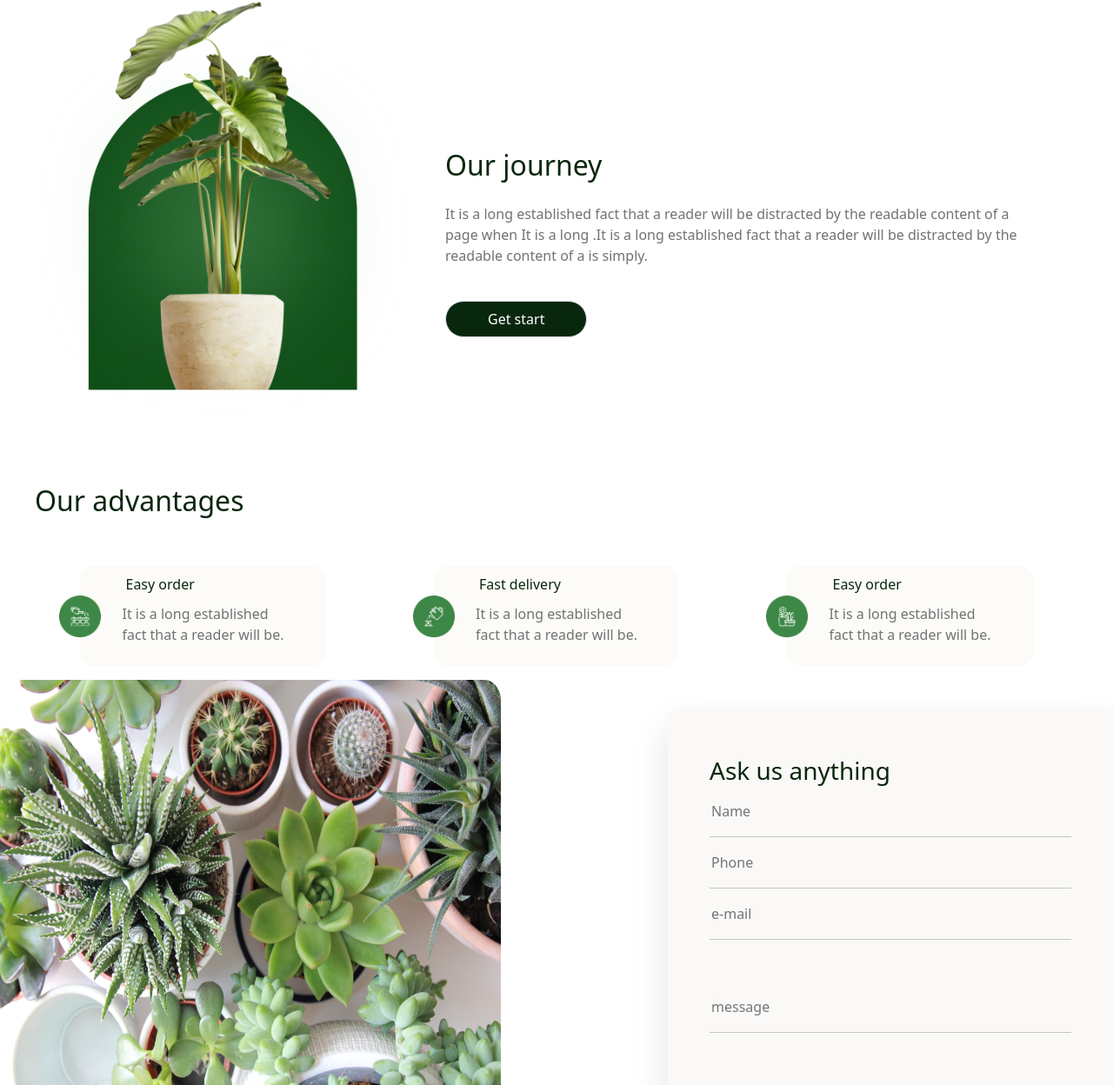
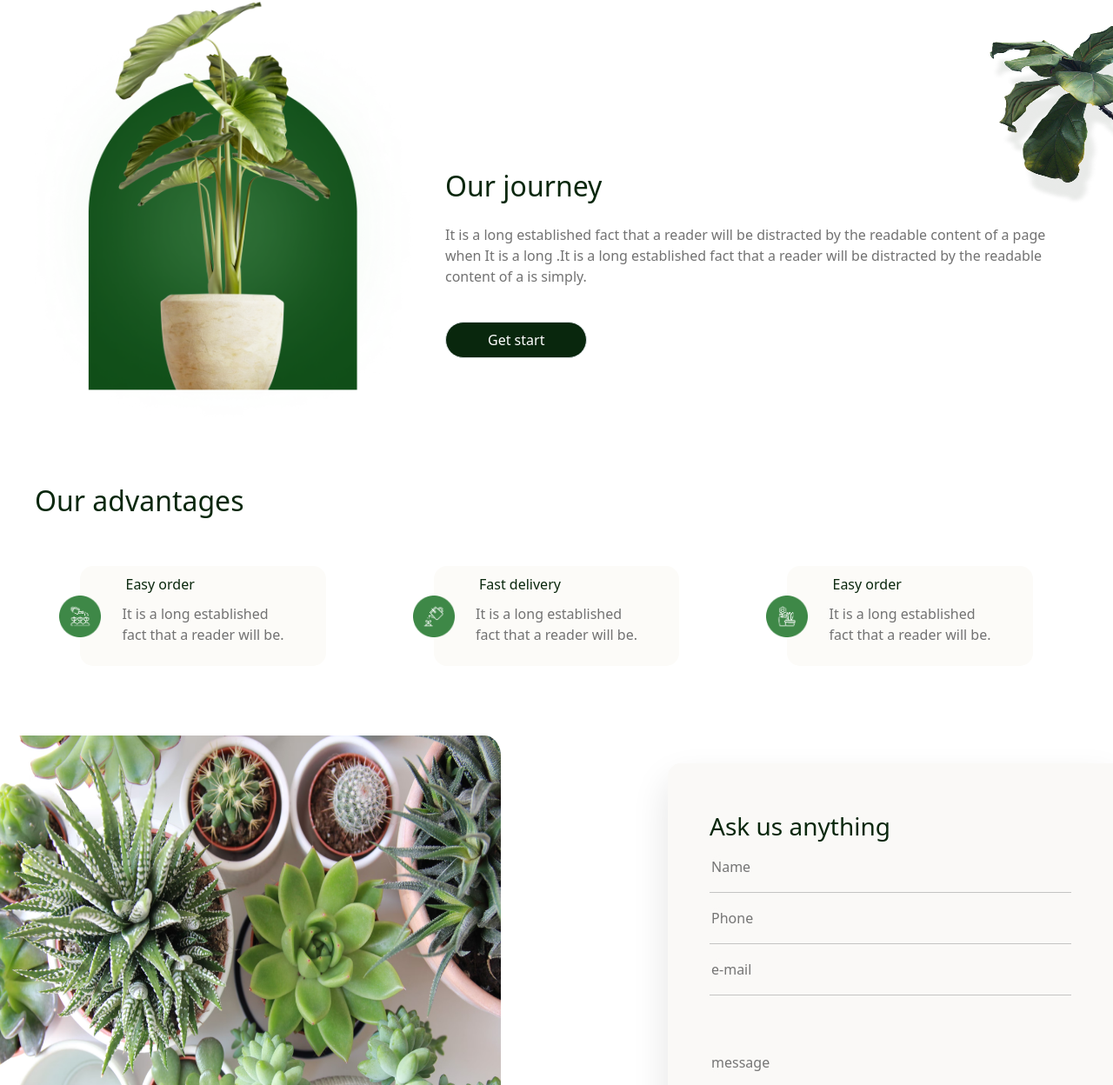
Before and after one commit to rohit-itobuz/seo-plant-page, a plain HTML site: page index.html in a window 1280 px wide. Shown: the part 1294-2542 px from the top of the page at 87% size. Drawn offline with nearby package versions, Linux system fonts and the light colour scheme.

Commit message:
add leaf

```diff
--- a/css/style.css
+++ b/css/style.css
@@ -69,6 +69,13 @@ body {
 
 .plant-collection img {
   width: 18rem;
+}
+
+.journey-leaf {
+  width: 12rem !important;
+  height: 15rem;
+  right: 0rem;
+  display: none;
 }
 
 .journey img {
@@ -229,6 +236,10 @@ input {
     height: 28rem;
   }
 
+  .ask-us {
+    margin-top: 5rem;
+  }
+
   .ask-us form {
     height: 24rem;
     width: 25rem;
@@ -286,6 +297,11 @@ input {
 
   .hero-right {
     height: 31rem;
+  }
+
+  .journey-leaf {
+    display: inline;
+    right: 0rem;
   }
 
   .journey img {
@@ -355,6 +371,11 @@ input {
     width: 22rem;
   }
 
+  .journey-leaf {
+    width: 22rem !important;
+    height: 18rem;
+  }
+
   .journey img {
     width: 40rem;
   }
--- a/index.html
+++ b/index.html
@@ -119,11 +119,13 @@
   <!-- Plant collection section end -->
 
   <!-- Our journey section start -->
-  <section class="journey d-flex flex-column flex-md-row m-3 mt-5">
+
+
+  <section class="journey d-flex flex-column flex-md-row m-3 me-0  mt-5">
     <div class="journey-left">
       <img class="" src="/image/our-journey.png" alt="our-journey" />
     </div>
-    <div class="journey-right align-self-center me-md-5 me-lg-5 px-lg-3">
+    <div class="position-relative journey-right align-self-center me-md-5 me-lg-5 px-lg-3 mt-lg-5">
       <h2 class="g09270D mt-lg-5 py-2">Our journey</h2>
       <p class="g727272 mt-3">
         It is a long established fact that a reader will be distracted by the
@@ -135,6 +137,7 @@
         Get start
       </button>
     </div>
+    <img class="journey-leaf position-absolute" src="/image/journey-top-right.png" alt="leaf">
   </section>
   <!-- Our journey section end -->
 
@@ -180,7 +183,7 @@
   <!-- Our advantages section end -->
 
   <!-- Ask us anything section start -->
-  <section class="ask-us m-3 mt-5 m-md-0 d-flex position-relative">
+  <section class="ask-us d-flex position-relative">
     <div class="ask-left">
       <img class="" src="/image/ask-image.png" alt="ask" />
     </div>
@@ -213,7 +216,7 @@
   <!-- Choosing the right plant section start -->
   <section class="choose-plant m-3 mt-5 m-md-5">
     <h2 class="g09270D text-center py-2">Choosing the right plant</h2>
-    <div class="d-flex flex-column gap-4 flex-md-row mt-5 justify-content-center justify-content-xl-evenly">
+    <div class="d-flex flex-column gap-4 flex-md-row mt-4 justify-content-center justify-content-xl-evenly">
       <div class="choosing p-3 d-flex flex-column gap-2">
         <img class="p-3" src="/image/garden.png" alt="garden-plants" />
         <h4 class="choose-header g09270D">Garden plants</h4>
```
Also changed, not shown: image/journey-top-right.png (added), 1 other file.
